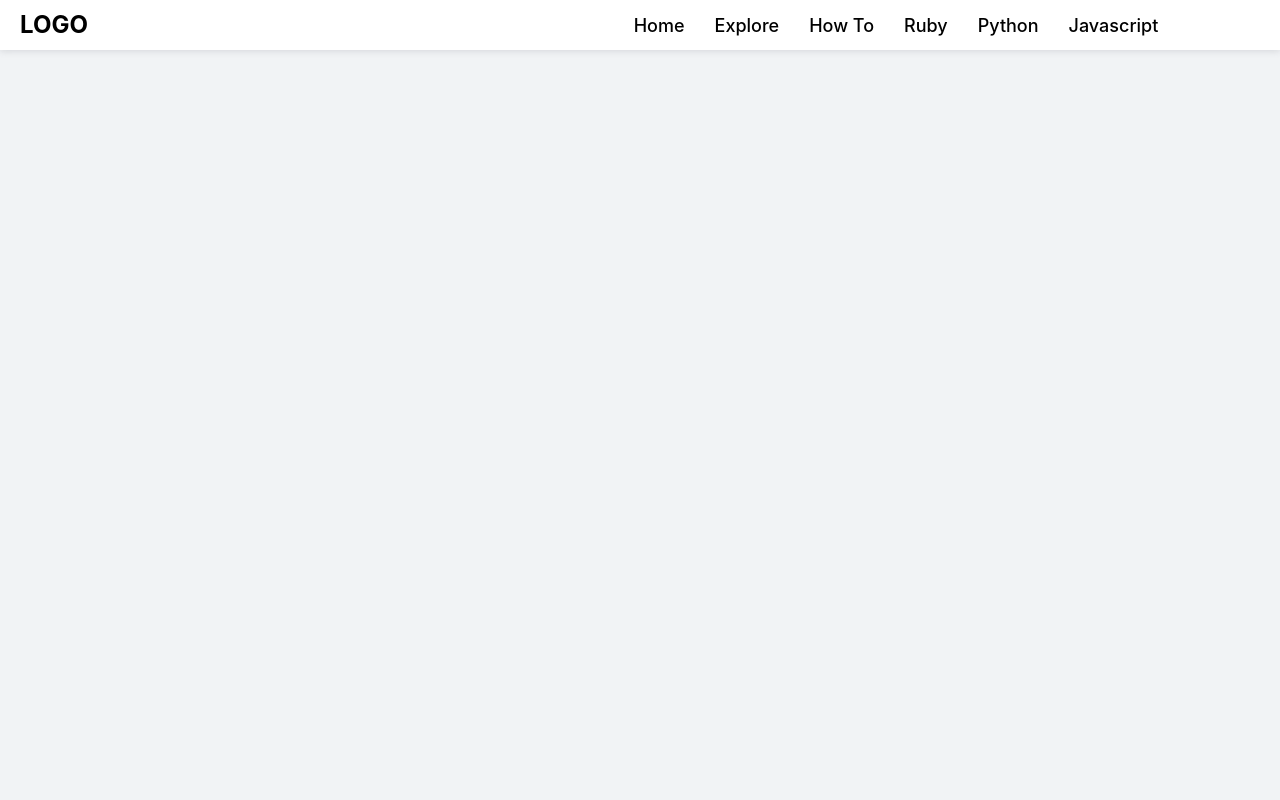
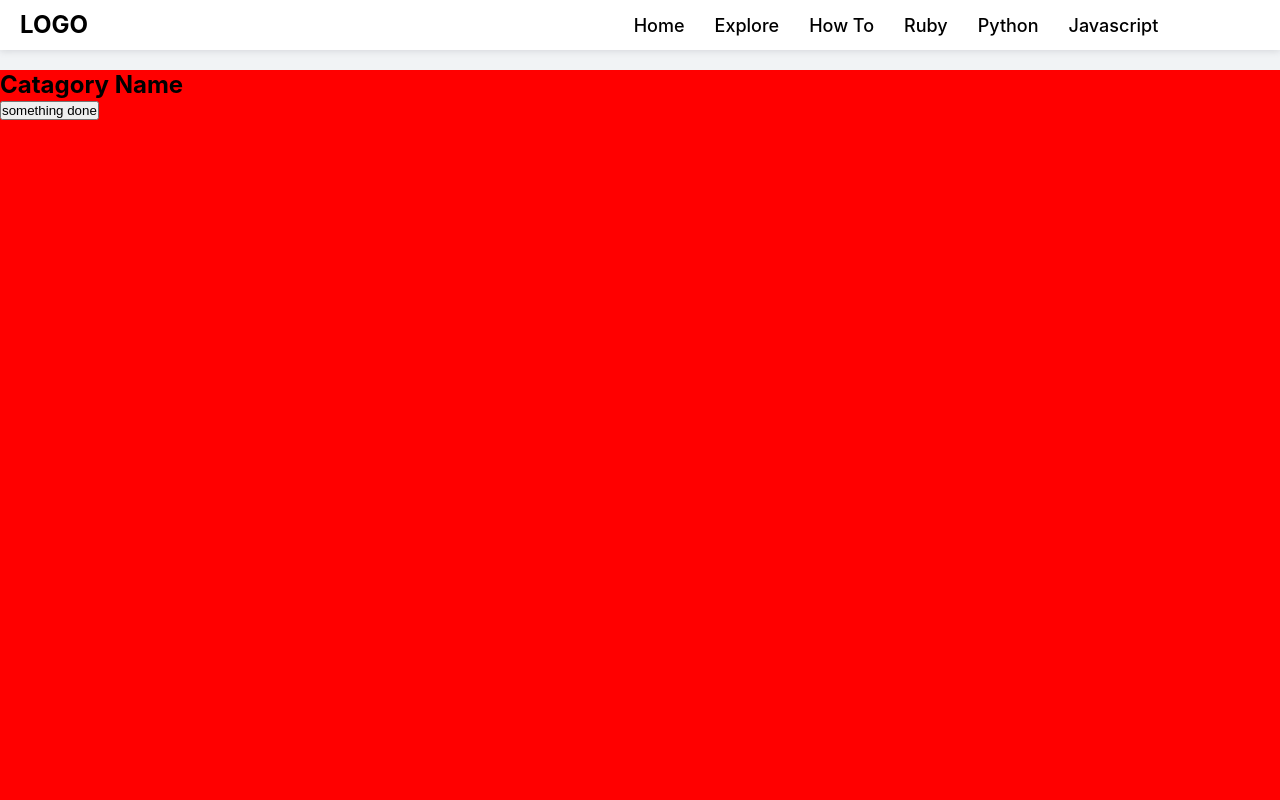
Before and after one commit to FillanL/Tech_Blog, a React (Create React App) app: page /catagory in a window 1280 px wide. Shown: the top 800 px of the page. Built offline with nearby package versions, Linux system fonts and the light colour scheme.

Commit message:
added catagory page

```diff
--- a/src/App.js
+++ b/src/App.js
@@ -6,6 +6,7 @@ import Footer from './Components/footer'
 import Home from './Components/home'
 import Explore from './Components/explore'
 import ArticleShow from './Components/showPages/articleShow';
+import Catagories from './Components/catagories'
 import './App.css';
 
 function App() {
@@ -18,7 +19,7 @@ function App() {
             <Route exact path="/" component={Home} />
             <Route exact path="/Explore" component={Explore} />
             <Route exact path="/article/:id" component={ArticleShow} />
-            {/* <Route exact path="/" component={Home} /> */}
+            <Route exact path="/catagory" component={Catagories} />
           </Switch>
         </div>
       <Footer/>
--- /dev/null
+++ b/src/Components/catagories.js
@@ -0,0 +1,27 @@
+import React, { Component } from 'react'
+
+export default class Catagories extends Component {
+    state ={
+        color: "red"
+    }
+    colorChange =()=>{
+        this.state.color === "red"
+        ?
+            this.setState({
+                color: "green"
+            })
+        :
+            this.setState({
+                color: "red"
+            })
+    }
+
+    render() {
+        return (
+            <div style={{backgroundColor: this.state.color, height: "100vh", width: "100vw"}}>
+                <h2> Catagory Name</h2>
+                <button onClick={()=>this.colorChange()}>something done</button>
+            </div>
+        )
+    }
+}
--- a/src/Components/topNav.js
+++ b/src/Components/topNav.js
@@ -22,7 +22,7 @@ export default class topNav extends Component {
                             </Link>
                         </li>
                         <li>
-                            <Link to='/Explore'>
+                            <Link to='/catagory'>
                                 How To
                             </Link>
                         </li>
```
